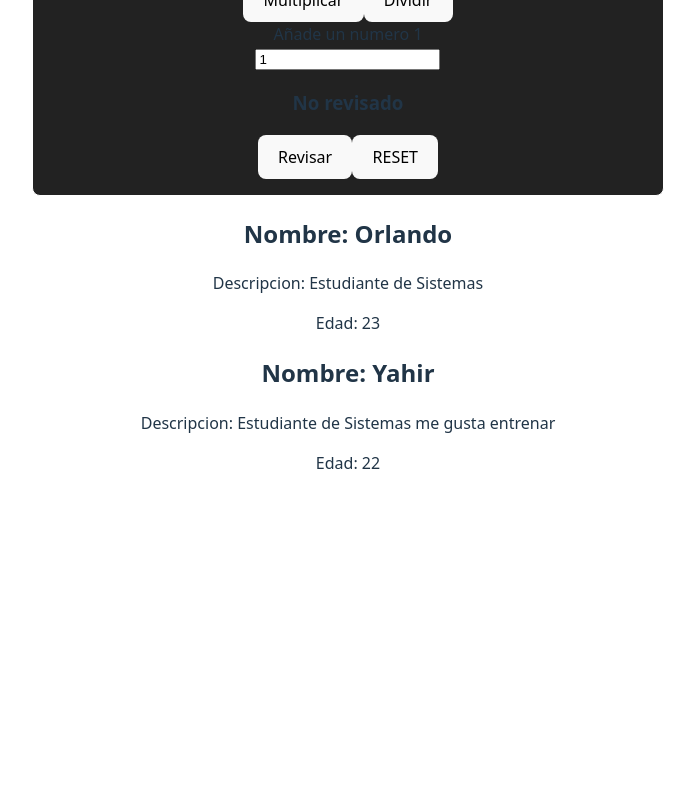
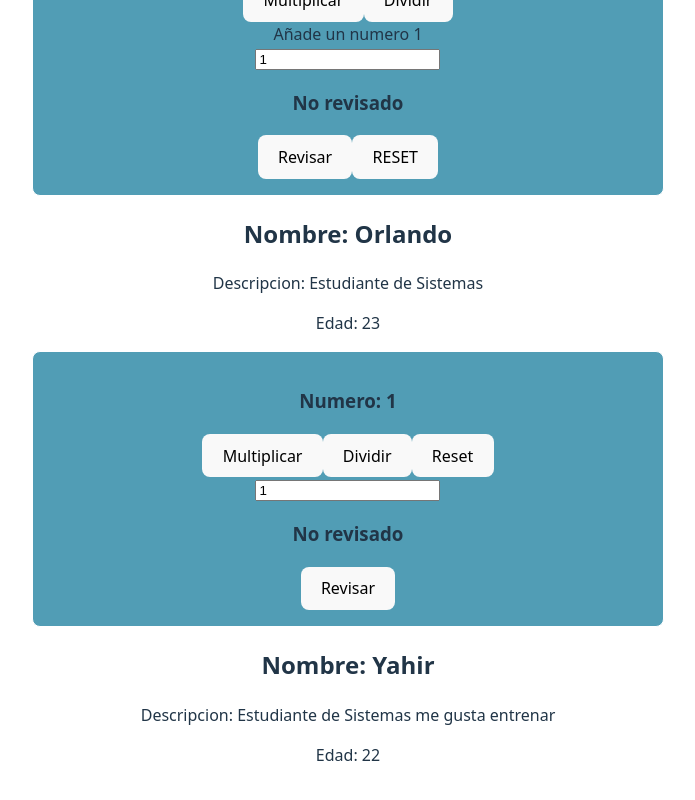
Before and after one commit to Isaac-sys-2023/curso-react-ts, a React (Vite) app: page / in a window 1280 px wide. Shown: the part 1028-1828 px from the top of the page, without its empty margins (292-987 px from the left). Before the commit the page ends 1551 px from the top, so only its background shows below. Built offline with nearby package versions, Linux system fonts and the light colour scheme.

Commit message:
feat: Agregando funcion de multiplicar,dividir,reset para renderizar en tiempo real con useState

```diff
--- a/src/src_isaac_gh/styles/ClaseOctCuatro.css
+++ b/src/src_isaac_gh/styles/ClaseOctCuatro.css
@@ -4,7 +4,7 @@
 }
 
 .container-class{
-    background-color: #222;
+    background-color: #519db5;
     padding: 1rem;
     border: 1px solid #fff;
     border-radius: 0.5rem;
--- a/src/src_orlando_av/PresentacionOAV.tsx
+++ b/src/src_orlando_av/PresentacionOAV.tsx
@@ -1,3 +1,5 @@
+import Clase4 from "./componentes/Tarea1OAV";
+
 interface PropsOAV{
     nombre: string,
     edad: number,
@@ -11,6 +13,7 @@ const PresentacionOAV = ({nombre, edad, descripcion}: PropsOAV) => {
             <h2>Nombre: {nombre}</h2>
             <p>Descripcion: {descripcion}</p>
             <p>Edad: {edad}</p>
+            <Clase4/>
         </>
     );
 }
--- /dev/null
+++ b/src/src_orlando_av/componentes/Tarea1OAV.tsx
@@ -0,0 +1,47 @@
+import { useState } from "react";
+
+const Clase4 = () => {
+  const [count, setCount] = useState<number>(1);
+  const [numero, setNumero] = useState<number>(1);
+  const [Revisado, setRevisado] = useState<boolean>(false);
+
+  function multiplicar() {
+    setCount(count * numero);
+    console.log(count);
+  }
+
+  const dividir = () => {
+    setCount(count / numero);
+  }
+
+  const reset = () => {
+    setCount(1);
+    setNumero(1);
+  }
+
+  return (
+    <div className="container-class">
+      <div>
+        <h3>Numero: {count}</h3>
+        <button onClick={multiplicar}>Multiplicar</button>
+        <button onClick={dividir}>Dividir</button>
+        <button onClick={reset}>Reset</button>
+      </div>
+
+      <div className="input-number">
+        <input
+          type="number"
+          value={numero}
+          onChange={(e) => setNumero(parseInt(e.target.value))}
+        />
+      </div>
+
+      <h3>{Revisado ? "Revisado" : "No revisado"}</h3>
+      <button onClick={() => setRevisado(!Revisado)}>
+        {Revisado ? "No revisado" : "Revisar"}
+      </button>
+    </div>
+  );
+}
+
+export default Clase4;
```
